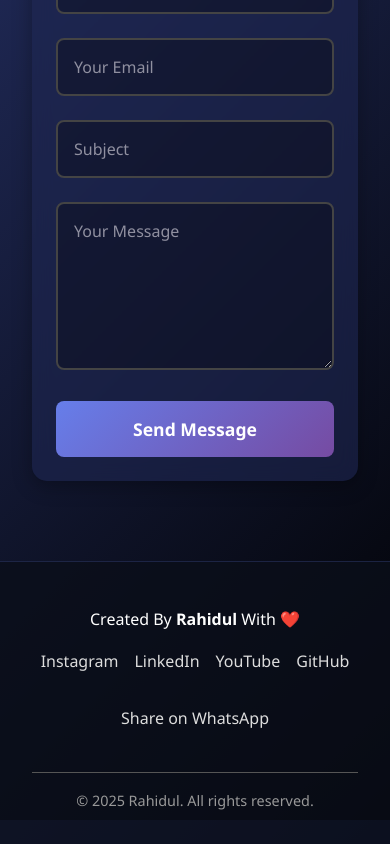
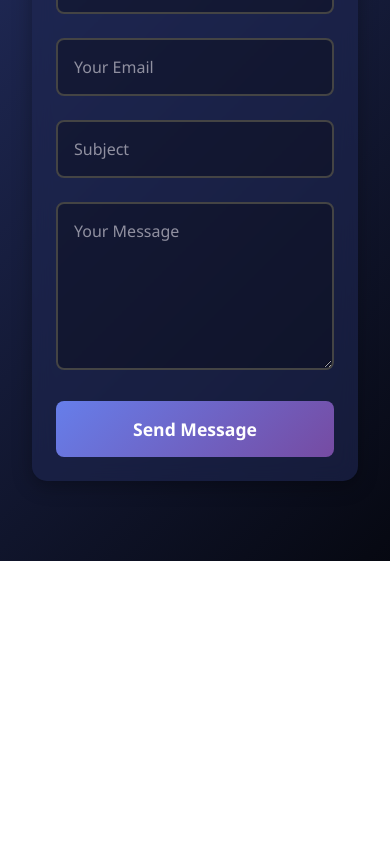
Before and after one commit to Rahidul2006/portfolio, a React (Vite) app: page / in a window 390 px wide. Shown: the part 10152-10996 px from the top of the page. After the commit the page ends 10713 px from the top, so only its background shows below. Built offline with nearby package versions, Linux system fonts and the light colour scheme; a web font is replaced by a local one.

Commit message:
footer deleted

```diff
--- a/src/App.jsx
+++ b/src/App.jsx
@@ -1,14 +1,12 @@
 import Header from './components/Header'
 import Hero from './components/Hero'
 import Expertise from './components/Expertise'
-import Milestones from './components/Milestones(pending)'
 import Projects from './components/Projects'
 import About from './components/About'
 import Skills from './components/Skills'
 import Certifications from './components/Certifications'
 import Availability from './components/Availability'
 import Contact from './components/Contact'
-import Footer from './components/Footer'
 import './App.css'
 
 export default function App() {
@@ -24,7 +22,6 @@ export default function App() {
       <Certifications />
       <Availability />
       <Contact />
-      <Footer />
     </>
   )
 }
--- a/src/components/Footer.css
+++ /dev/null
@@ -1,60 +0,0 @@
-.footer {
-  background: rgba(10, 14, 26, 0.8);
-  color: white;
-  padding: 2rem 1rem;
-  text-align: center;
-  border-top: 1px solid rgba(102, 126, 234, 0.2);
-}
-
-.footer-content {
-  max-width: 1200px;
-  margin: 0 auto;
-  margin-bottom: 1.5rem;
-}
-
-.footer-content p {
-  margin: 0.8rem 0;
-}
-
-.footer-links {
-  display: flex;
-  gap: 1.5rem;
-  justify-content: center;
-  flex-wrap: wrap;
-  margin: 1rem 0;
-}
-
-.footer-links a {
-  color: #ddd;
-  text-decoration: none;
-  transition: all 0.3s ease;
-}
-
-.footer-links a:hover {
-  color: #667eea;
-}
-
-.whatsapp-link {
-  display: inline-block;
-  color: #ddd;
-  text-decoration: none;
-  margin: 1rem 0;
-  transition: all 0.3s ease;
-}
-
-.whatsapp-link:hover {
-  color: #667eea;
-}
-
-.copyright {
-  color: #999;
-  font-size: 0.9rem;
-  border-top: 1px solid #555;
-  padding-top: 1rem;
-}
-
-@media (max-width: 768px) {
-  .footer-links {
-    gap: 1rem;
-  }
-}
--- a/src/components/Footer.jsx
+++ /dev/null
@@ -1,22 +0,0 @@
-import React from 'react';
-import './Footer.css';
-
-export default function Footer() {
-  return (
-    <footer className="footer">
-      <div className="container">
-        <div className="footer-content">
-          <p>Created By <strong>Rahidul</strong> With ❤️</p>
-          <div className="footer-links">
-            <a href="https://instagram.com" target="_blank" rel="noopener noreferrer">Instagram</a>
-            <a href="https://linkedin.com" target="_blank" rel="noopener noreferrer">LinkedIn</a>
-            <a href="https://youtube.com" target="_blank" rel="noopener noreferrer">YouTube</a>
-            <a href="https://github.com" target="_blank" rel="noopener noreferrer">GitHub</a>
-          </div>
-          <a href="whatsapp://send?text=Check out this portfolio" className="whatsapp-link">Share on WhatsApp</a>
-        </div>
-        <p className="copyright">&copy; 2025 Rahidul. All rights reserved.</p>
-      </div>
-    </footer>
-  );
-}
```
